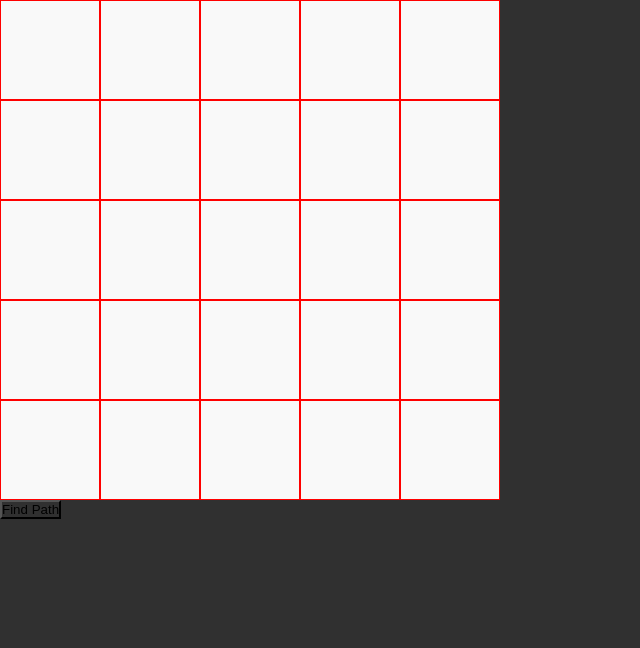
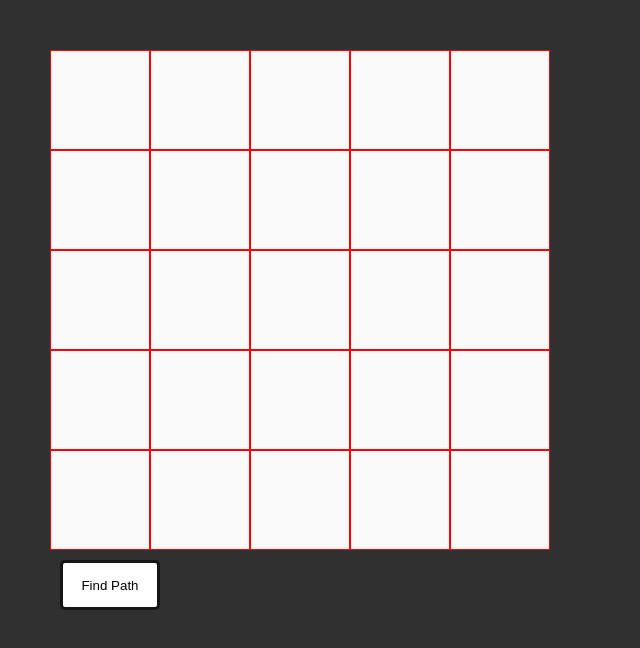
Before and after one commit to EHughes190/pathfinding-visualiser, a website with bundled scripts: page index.html in a window 1280 px wide. Shown: the whole page, without its empty margins (0-640 px from the left). Built offline with nearby package versions, Linux system fonts and the light colour scheme.

Commit message:
style grid and button

```diff
--- a/index.html
+++ b/index.html
@@ -9,8 +9,10 @@
     </head>
     <body>
         <!-- <canvas id="canvas"></canvas> -->
-        <div id="grid"></div>
-        <button id="find-path">Find Path</button>
+        <div class="container">
+            <div id="grid"></div>
+            <button id="find-path" class="button">Find Path</button>
+        </div>
         <script src="./dist/index.js" type="module"></script>
     </body>
 </html>
--- a/styles.css
+++ b/styles.css
@@ -24,6 +24,10 @@
     display: grid;
 }
 
+.container {
+    padding: 50px;
+}
+
 .row {
     display: flex;
     background-color: #fff;
@@ -35,3 +39,20 @@
     border: 1px solid red;
     background-color: #f9f9f9;
 }
+
+.button {
+    margin: 10px;
+    background-color: white;
+    height: 50px;
+    width: 100px;
+    border-radius: 5px;
+    border: 3px solid #151515;
+}
+
+.button:hover {
+    cursor: pointer;
+}
+
+.button:active {
+    scale: 1.1;
+}
```
